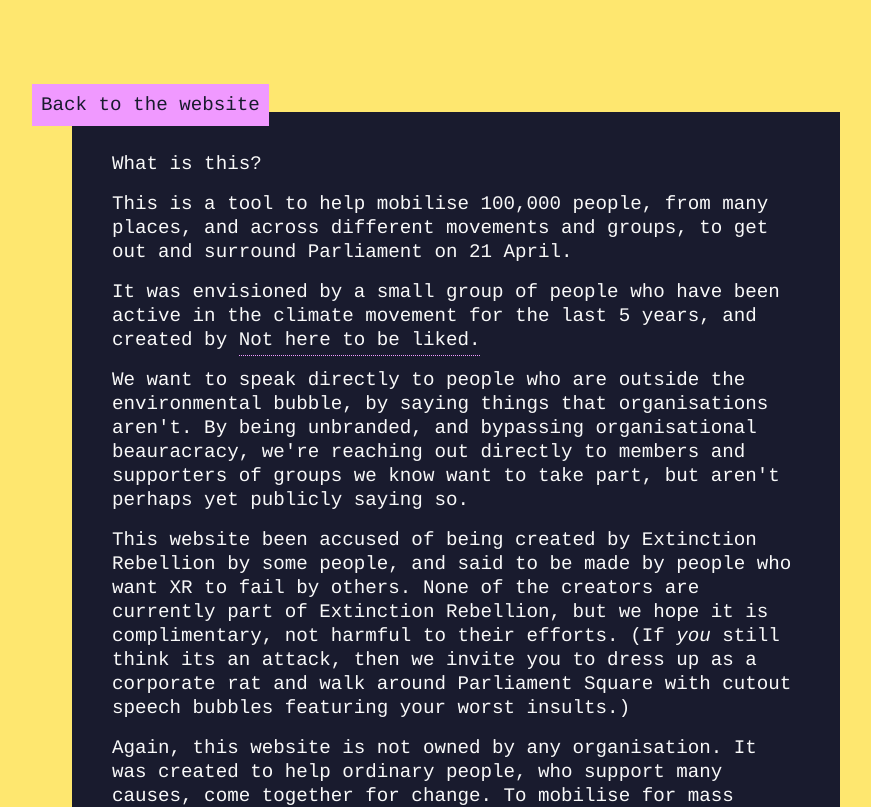
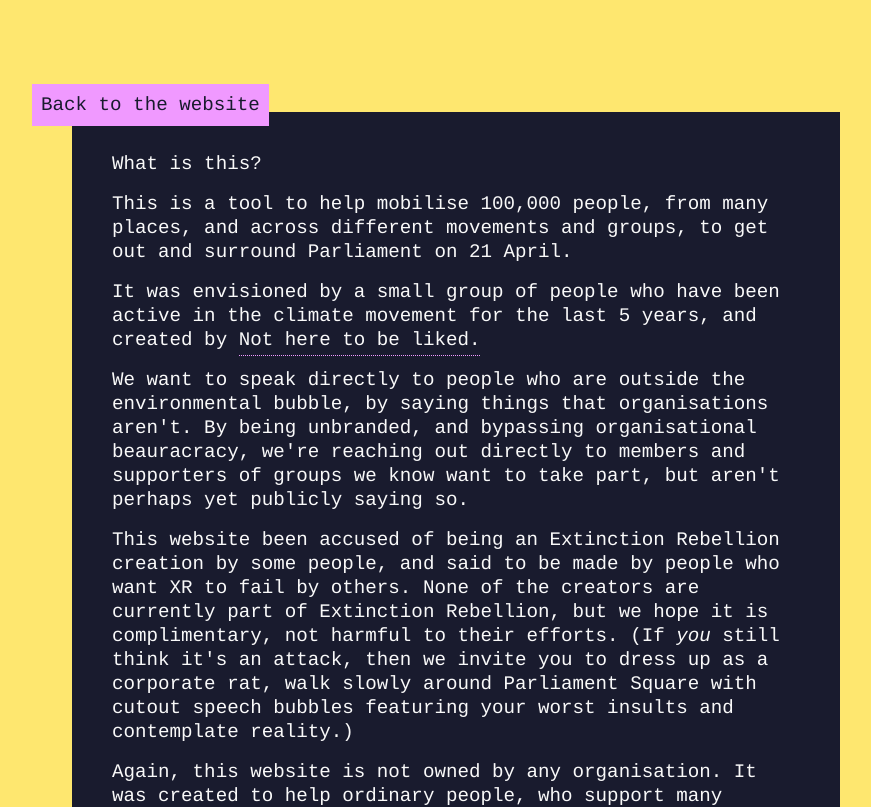
Before and after one commit to notheretobeliked/xxr, a SvelteKit app: page /about in a window 1280 px wide. Shown: the top 807 px of the page, without its empty margins (184-1055 px from the left). Built offline with nearby package versions, Linux system fonts and the light colour scheme; no server answers.

Commit message:
Copy edits

```diff
--- a/src/routes/about/+page.svelte
+++ b/src/routes/about/+page.svelte
@@ -45,7 +45,7 @@
 
   <p class="mb-4">We want to speak directly to people who are outside the environmental bubble, by saying things that organisations aren't. By being unbranded, and bypassing organisational beauracracy, we're reaching out directly to members and supporters of groups we know want to take part, but aren't perhaps yet publicly saying so. </p>
 
-  <p class="mb-4">This website been accused of being created by Extinction Rebellion by some people, and said to be made by people who want XR to fail by others. None of the creators are currently part of Extinction Rebellion, but we hope it is complimentary, not harmful to their efforts. (If <em>you</em> still think its an attack, then we invite you to dress up as a corporate rat and walk around Parliament Square with cutout speech bubbles featuring your worst insults.)</p>
+  <p class="mb-4">This website been accused of being an Extinction Rebellion creation by some people, and said to be made by people who want XR to fail by others. None of the creators are currently part of Extinction Rebellion, but we hope it is complimentary, not harmful to their efforts. (If <em>you</em> still think it's an attack, then we invite you to dress up as a corporate rat, walk slowly around Parliament Square with cutout speech bubbles featuring your worst insults and contemplate reality.)</p>
 
   <p class="mb-4">Again, this website is not owned by any organisation. It was created to help ordinary people, who support many causes, come together for change. To mobilise for mass nonviolent civil disobedience in the face of climate crisis, cost of living chaos, environmental destruction, and massive inequality and injustice.</p>
 
```
